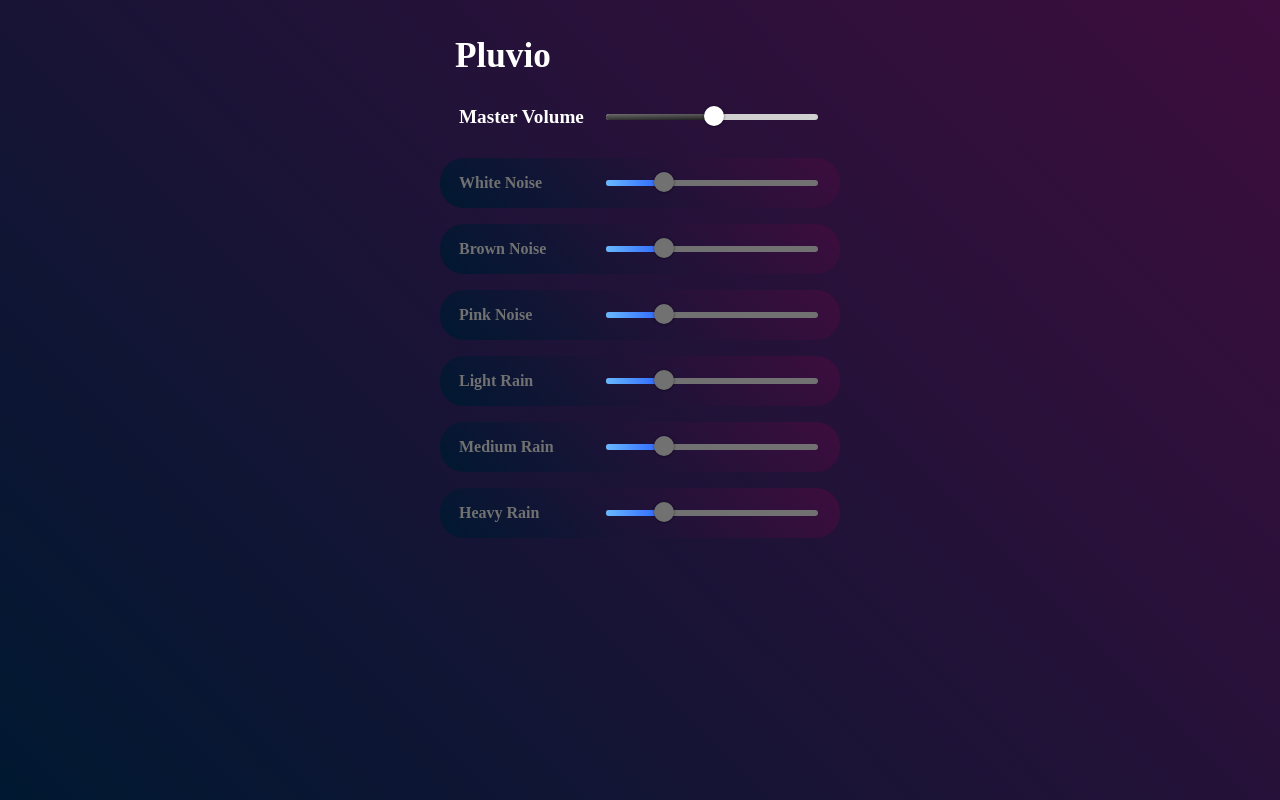
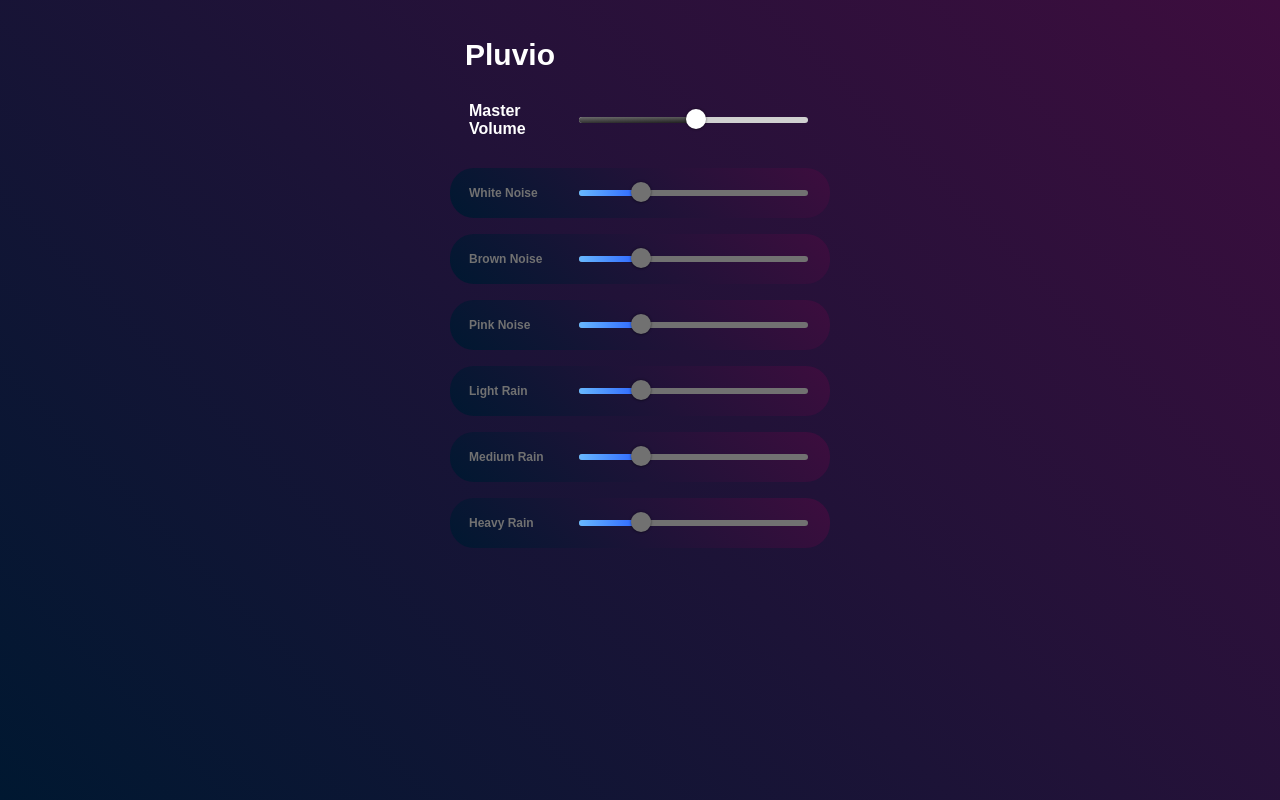
Before and after one commit to signet-marigold/Pluvio, a SvelteKit app: page / in a window 1280 px wide. Built offline with nearby package versions, Linux system fonts and the light colour scheme.

Commit message:
small layout changes

```diff
--- a/src-tauri/tauri.conf.json
+++ b/src-tauri/tauri.conf.json
@@ -13,8 +13,8 @@
     "windows": [
       {
         "title": "Pluvio",
-        "width": 540,
-        "height": 720,
+        "width": 520,
+        "height": 560,
         "resizable": true,
         "fullscreen": false
       }
--- a/src/routes/+page.svelte
+++ b/src/routes/+page.svelte
@@ -76,8 +76,8 @@
   .noselect {
     -webkit-touch-callout: none; /* iOS Safari */
       -webkit-user-select: none; /* Safari */
-      -khtml-user-select: none; /* Konqueror HTML */
-        -moz-user-select: none; /* Old versions of Firefox */
+       -khtml-user-select: none; /* Konqueror HTML */
+         -moz-user-select: none; /* Old versions of Firefox */
           -ms-user-select: none; /* Internet Explorer/Edge */
               user-select: none;
   }
@@ -129,7 +129,9 @@
   }
 
   .container {
-    width: 400px;
+    font-size: 12px;
+    font-family: sans-serif;
+    width: 380px;
     margin: 0 auto;
     color: white;
     overflow-x: scroll;
@@ -147,13 +149,12 @@
   }
 
   .track.master {
+    font-size: 16px;
     background: transparent;
-    font-size: 1.2em;
-
   }
 
   .track-label {
-    width: 150px;
+    width: 100px;
     font-weight: bold;
     padding-left: 5px;
     cursor: pointer;
@@ -169,10 +170,10 @@
   }
 
   .title {
+    font-size: 30px;
     margin-left: 15px;
-    font-size: 2.2em;
     margin-bottom: 0;
-    margin-top: 28px;
+    margin-top: 30px;
   }
 
 </style>
```
